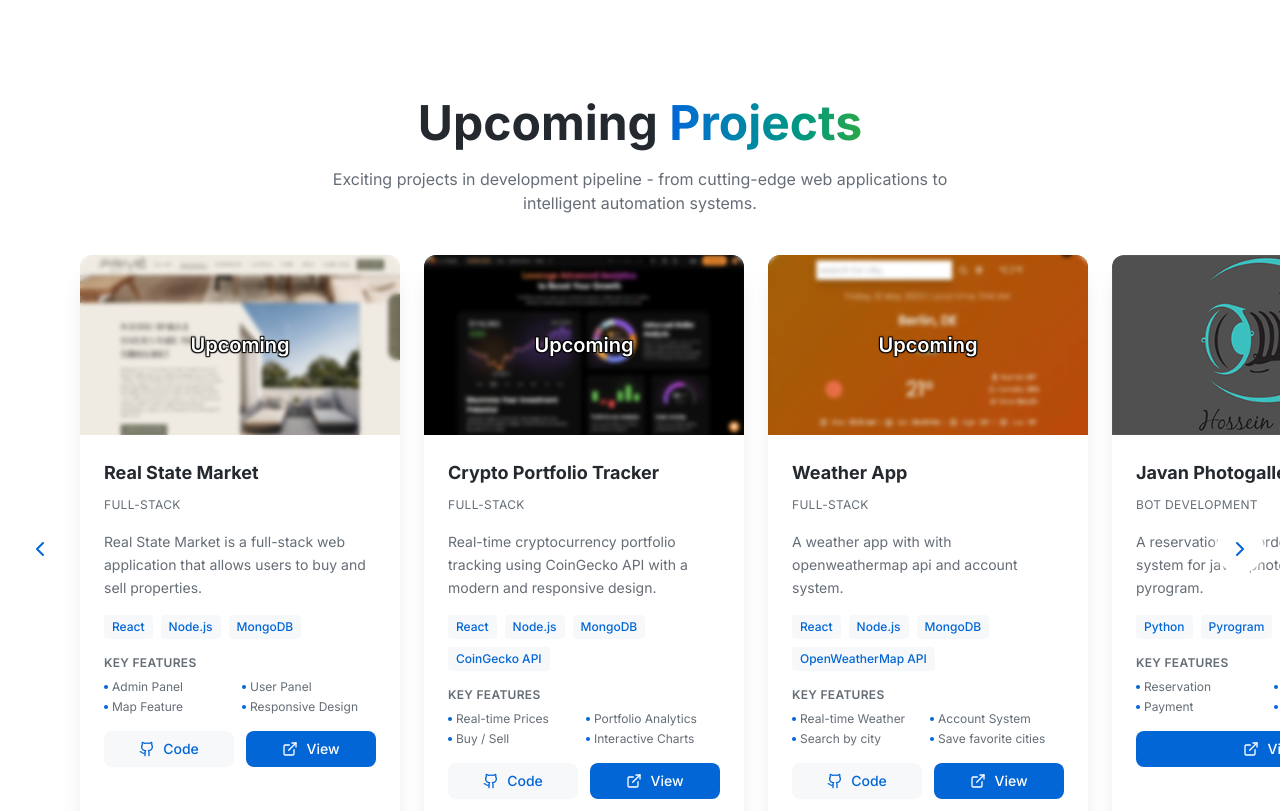
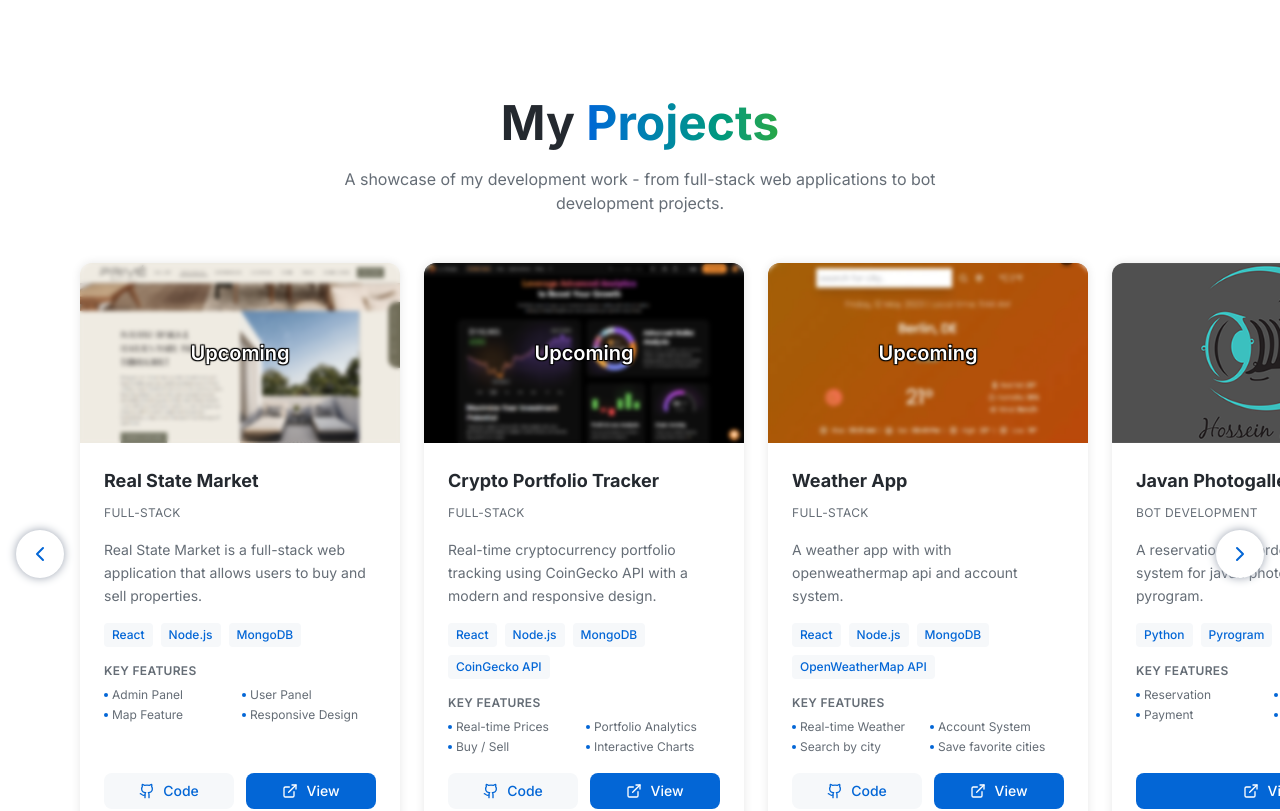
Before and after one commit to ShahabCypher/ShahabCypher, a React (Vite) app in the folder frontend/: page / in a window 1280 px wide. Shown: the part 1321-2132 px from the top of the page. Built offline with nearby package versions, Linux system fonts and the light colour scheme; a web font is replaced by a local one.

Commit message:
fixed a few sizing issues

```diff
--- a/frontend/src/components/templates/ProjectsSection.jsx
+++ b/frontend/src/components/templates/ProjectsSection.jsx
@@ -108,6 +108,8 @@ const ProjectsSection = () => {
     }
   };
 
+  const scrollWidth = window.innerWidth > 1024 ? 160 : 40;
+
   return (
     <section
       id="projects"
@@ -116,14 +118,14 @@ const ProjectsSection = () => {
       {/* Header */}
       <div className="text-center mb-10">
         <h1 className="text-4xl lg:text-5xl font-bold mb-5">
-          Upcoming{" "}
+          My{" "}
           <span className="bg-gradient-to-r from-professional-blue to-success-green dark:from-cyber-blue dark:to-matrix-green bg-clip-text text-transparent">
             Projects
           </span>
         </h1>
         <p className="text-medium-gray dark:text-muted-gray text-center text-sm lg:text-base px-5 max-w-2xl mx-auto">
-          Exciting projects in development pipeline - from cutting-edge web
-          applications to intelligent automation systems.
+          A showcase of my development work - from full-stack web applications
+          to bot development projects.
         </p>
       </div>
 
@@ -131,14 +133,14 @@ const ProjectsSection = () => {
         {/* Desktop Navigation Buttons */}
         <button
           onClick={scrollLeft}
-          className="hidden lg:flex absolute left-4 top-1/2 -translate-y-1/2 z-10 items-center justify-center w-12 h-12 bg-white dark:bg-card-dark rounded-full shadow-base shadow-white hover:bg-professional-blue dark:hover:bg-cyber-blue hover:text-white dark:hover:text-dark-gray transition-all duration-300 text-professional-blue dark:text-cyber-blue"
+          className="hidden lg:flex absolute left-4 top-1/2 -translate-y-1/2 z-10 items-center justify-center w-12 h-12 bg-white dark:bg-card-dark rounded-full shadow-base shadow-gray-400 dark:shadow-white hover:bg-professional-blue dark:hover:bg-cyber-blue hover:text-white dark:hover:text-dark-gray transition-all duration-300 text-professional-blue dark:text-cyber-blue"
         >
           <ChevronLeft size={24} />
         </button>
 
         <button
           onClick={scrollRight}
-          className="hidden lg:flex absolute right-4 top-1/2 -translate-y-1/2 z-10 items-center justify-center w-12 h-12 bg-white dark:bg-card-dark rounded-full shadow-base shadow-white hover:bg-professional-blue dark:hover:bg-cyber-blue hover:text-white dark:hover:text-dark-gray transition-all duration-300 text-professional-blue dark:text-cyber-blue"
+          className="hidden lg:flex absolute right-4 top-1/2 -translate-y-1/2 z-10 items-center justify-center w-12 h-12 bg-white dark:bg-card-dark rounded-full shadow-base shadow-gray-400 dark:shadow-white hover:bg-professional-blue dark:hover:bg-cyber-blue hover:text-white dark:hover:text-dark-gray transition-all duration-300 text-professional-blue dark:text-cyber-blue"
         >
           <ChevronRight size={24} />
         </button>
@@ -150,10 +152,10 @@ const ProjectsSection = () => {
           style={{ scrollbarWidth: "none" }}
         >
           <div
-            className="flex gap-6 px-5 lg:px-20 pb-5"
+            className="flex items-stretch gap-6 px-5 py-2 lg:px-20 pb-5"
             style={{
               width: `${
-                projects.length * 320 + (projects.length - 1) * 24 + 160
+                projects.length * 320 + (projects.length - 1) * 24 + scrollWidth
               }px`,
             }}
           >
@@ -161,7 +163,7 @@ const ProjectsSection = () => {
               return (
                 <div
                   key={project.id}
-                  className="flex-shrink-0 w-80 bg-white dark:bg-card-dark rounded-xl shadow-xl dark:hover:shadow-cyber-blue/20 transition-all duration-300 group overflow-hidden"
+                  className="flex flex-col flex-shrink-0 w-80 h-[570px] bg-white dark:bg-card-dark rounded-xl shadow-base hover:shadow-professional-blue dark:hover:shadow-cyber-blue transition-all duration-300 group overflow-hidden"
                 >
                   {/* Project Image */}
                   <div className="relative overflow-hidden">
@@ -182,7 +184,7 @@ const ProjectsSection = () => {
                   </div>
 
                   {/* Card Content */}
-                  <div className="p-6">
+                  <div className="flex flex-col flex-grow p-6">
                     {/* Title and Category */}
                     <div className="mb-4">
                       <h3 className="font-bold text-lg text-dark-gray dark:text-soft-white group-hover:text-professional-blue dark:group-hover:text-cyber-blue transition-colors mb-1">
@@ -213,7 +215,7 @@ const ProjectsSection = () => {
                     </div>
 
                     {/* Features */}
-                    <div className="mb-4">
+                    <div className="mb-4 flex-grow">
                       <h4 className="text-xs font-semibold text-medium-gray dark:text-muted-gray mb-2 uppercase tracking-wide">
                         Key Features
                       </h4>
@@ -230,7 +232,7 @@ const ProjectsSection = () => {
                     </div>
 
                     {/* Action Buttons */}
-                    <div className="flex gap-3">
+                    <div className="flex gap-3 mt-auto">
                       {project?.github && (
                         <a
                           href={project.github}
```
